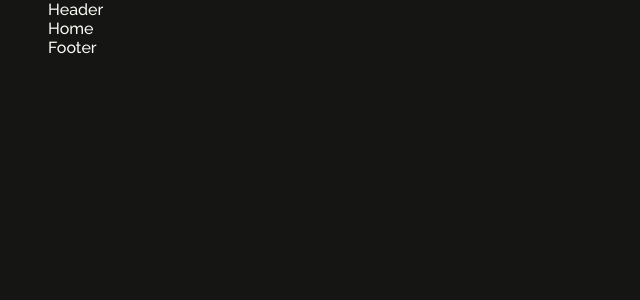
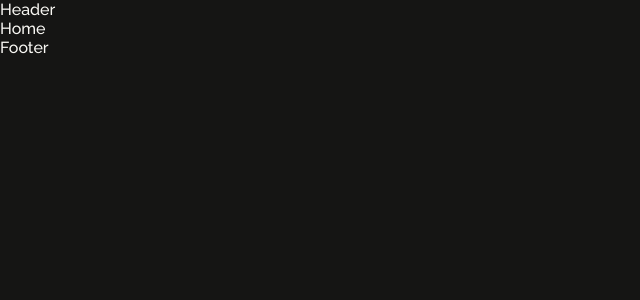
Before and after one commit to baza-trainee/kavaleridze, a React (Vite) app: page / in a window 1280 px wide. Shown: the top 300 px of the page, without its empty margins (0-640 px from the left). Built offline with nearby package versions, Linux system fonts and the light colour scheme.

Commit message:
refactor: delete container with layout

```diff
--- a/src/components/SharedLayout/SharedLayout.tsx
+++ b/src/components/SharedLayout/SharedLayout.tsx
@@ -1,16 +1,15 @@
 import { FC } from "react";
 import { Outlet } from "react-router-dom";
-import { Container } from "@mui/material";
 
 const SharedLayout: FC = () => {
   return (
-    <Container>
+    <div>
       <header>Header</header>
       <main>
         <Outlet />
       </main>
       <footer>Footer</footer>
-    </Container>
+    </div>
   );
 };
 
```
